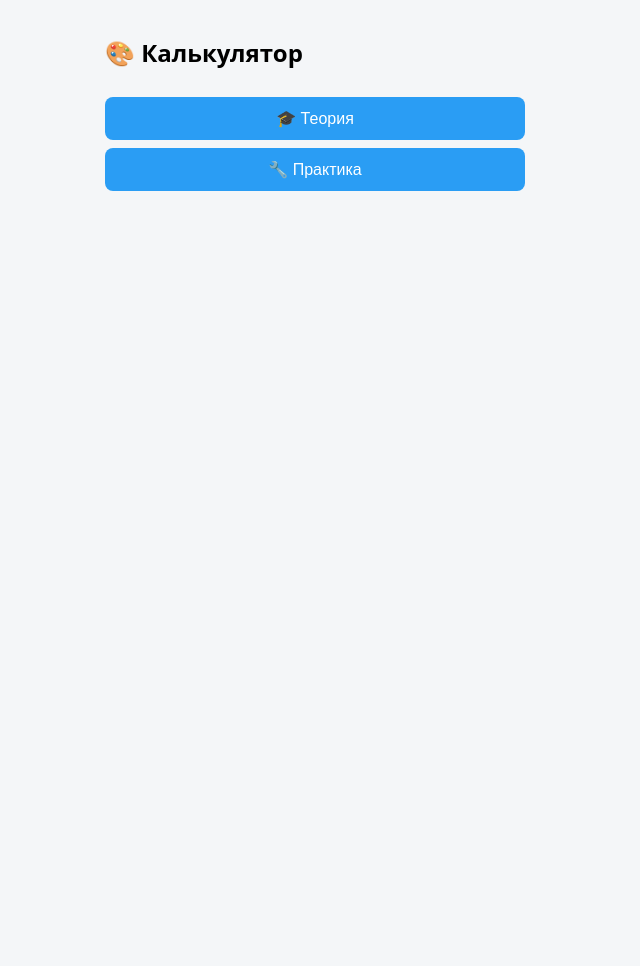
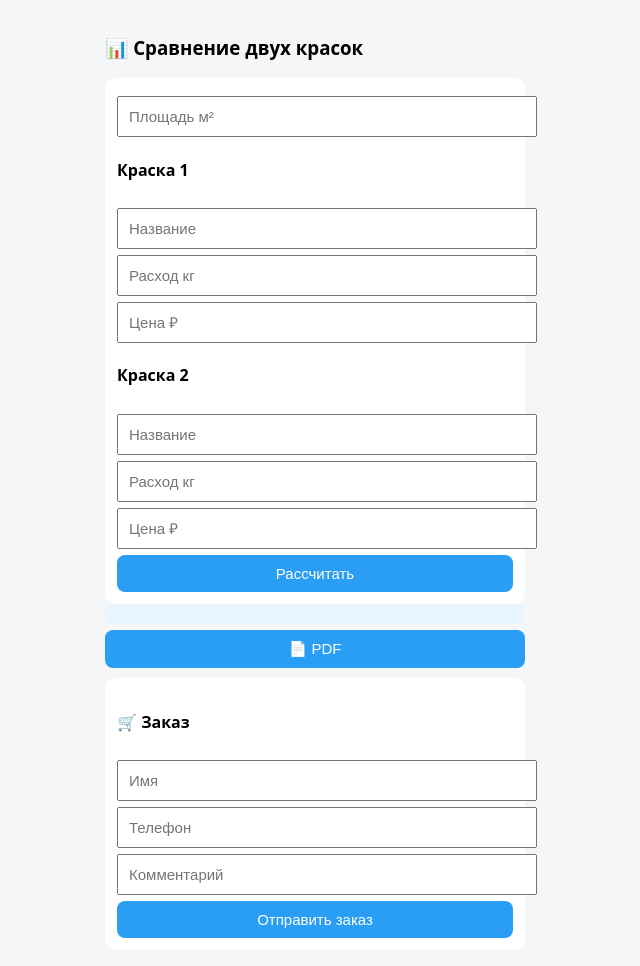
Before and after one commit to 10n1ck-cmd/paint-calculator-bot, a Flask app: page / in a window 1280 px wide. Shown: the whole page, without its empty margins (325-965 px from the left). Before the commit the page ends 191 px from the top, so only its background shows below. Run offline with Flask 3, Linux system fonts and the light colour scheme; some libraries are stand-ins or nearby versions.

Commit message:
Update index.html

```diff
--- a/templates/index.html
+++ b/templates/index.html
@@ -3,159 +3,98 @@
 <head>
 <meta charset="UTF-8">
 <meta name="viewport" content="width=device-width, initial-scale=1">
-<title>Калькулятор порошковой краски</title>
-
+<title>Paint Calc</title>
 <script src="https://telegram.org/js/telegram-web-app.js"></script>
 
 <style>
-body {
-    font-family: system-ui, sans-serif;
-    background: #f4f6f8;
-    margin: 0;
-}
-.container {
-    max-width: 420px;
-    margin: auto;
-    padding: 16px;
-}
-button {
-    width: 100%;
-    padding: 12px;
-    margin-top: 8px;
-    border: none;
-    border-radius: 8px;
-    background: #2a9df4;
-    color: #fff;
-    font-size: 16px;
-}
-input {
-    width: 100%;
-    padding: 10px;
-    margin-top: 6px;
-    font-size: 16px;
-}
-.card {
-    background: #fff;
-    padding: 12px;
-    margin-top: 12px;
-    border-radius: 10px;
-}
-.hidden { display: none; }
-.result {
-    background: #e9f5ff;
-    padding: 10px;
-    border-radius: 8px;
-    margin-top: 12px;
-}
-.error {
-    background: #ffdede;
-    padding: 10px;
-    border-radius: 8px;
-    margin-top: 12px;
-}
+body{font-family:system-ui;background:#f4f6f8;margin:0}
+.container{max-width:420px;margin:auto;padding:16px}
+input,button{width:100%;padding:10px;margin-top:6px;font-size:15px}
+button{background:#2a9df4;color:#fff;border:0;border-radius:8px}
+.card{background:#fff;padding:12px;border-radius:10px;margin-top:10px}
+.result{background:#e9f5ff;padding:10px;border-radius:8px}
 </style>
 </head>
 
 <body>
 <div class="container">
-<h2>🎨 Калькулятор</h2>
 
-<button onclick="showTheory()">🎓 Теория</button>
-<button onclick="showPractice()">🔧 Практика</button>
+<h3>📊 Сравнение двух красок</h3>
 
-<div id="theory" class="card hidden">
-    <input id="t_area" placeholder="Площадь м²">
-    <input id="t_density" placeholder="Плотность г/см³">
-    <input id="t_thickness" placeholder="Толщина мкм">
-    <input id="t_price" placeholder="Цена ₽/кг">
-    <button onclick="calcTheory()">Рассчитать</button>
+<div class="card">
+<input id="area" placeholder="Площадь м²">
+
+<h4>Краска 1</h4>
+<input id="p1_name" placeholder="Название">
+<input id="p1_cons" placeholder="Расход кг">
+<input id="p1_price" placeholder="Цена ₽">
+
+<h4>Краска 2</h4>
+<input id="p2_name" placeholder="Название">
+<input id="p2_cons" placeholder="Расход кг">
+<input id="p2_price" placeholder="Цена ₽">
+
+<button onclick="calc()">Рассчитать</button>
 </div>
 
-<div id="practice" class="card hidden">
-    <input id="p_area" placeholder="Площадь м²">
-    <input id="p_cons" placeholder="Расход кг">
-    <input id="p_price" placeholder="Цена ₽/кг">
-    <button onclick="calcPractice()">Рассчитать</button>
+<div id="out" class="result"></div>
+
+<button onclick="makePDF()">📄 PDF</button>
+
+<div class="card">
+<h4>🛒 Заказ</h4>
+<input id="name" placeholder="Имя">
+<input id="phone" placeholder="Телефон">
+<input id="comment" placeholder="Комментарий">
+<button onclick="order()">Отправить заказ</button>
 </div>
 
-<div id="msg" class="result hidden"></div>
 </div>
 
 <script>
 Telegram.WebApp.expand();
+let last;
 
-function showTheory(){
-    theory.classList.remove('hidden');
-    practice.classList.add('hidden');
-    msg.classList.add('hidden');
+function v(id){return parseFloat(document.getElementById(id).value.replace(',', '.'));}
+
+async function calc(){
+    const data = {
+        mode:'practical',
+        area:v('area'),
+        paints:[
+            {name:p1_name.value, consumption:v('p1_cons'), price:v('p1_price')},
+            {name:p2_name.value, consumption:v('p2_cons'), price:v('p2_price')}
+        ]
+    };
+    const r = await fetch('/api/calculate',{method:'POST',headers:{'Content-Type':'application/json'},body:JSON.stringify(data)}).then(r=>r.json());
+    last = r;
+
+    out.innerHTML = r.results.map(p=>`
+        <b>${p.name}</b><br>
+        Стоимость: ${p.cost} ₽<br>
+        Цена м²: ${p.cost_per_sqm} ₽<br><br>
+    `).join('') + `<b>Выгоднее: ${r.cheaper.name}</b>`;
 }
 
-function showPractice(){
-    practice.classList.remove('hidden');
-    theory.classList.add('hidden');
-    msg.classList.add('hidden');
+async function makePDF(){
+    const r = await fetch('/api/pdf',{method:'POST',headers:{'Content-Type':'application/json'},body:JSON.stringify({area:area.value,results:last.results})});
+    const blob = await r.blob();
+    Telegram.WebApp.openLink(URL.createObjectURL(blob));
 }
 
-function num(id){
-    const v = document.getElementById(id).value.replace(',', '.');
-    if(!v) throw "Заполните все поля";
-    return parseFloat(v);
-}
-
-async function send(data){
-    const r = await fetch('/api/calculate',{
+async function order(){
+    await fetch('/api/order',{
         method:'POST',
         headers:{'Content-Type':'application/json'},
-        body:JSON.stringify(data)
+        body:JSON.stringify({
+            name:name.value,
+            phone:phone.value,
+            comment:comment.value,
+            paint:last.cheaper.name,
+            cost:last.cheaper.cost
+        })
     });
-    const j = await r.json();
-    if(!r.ok) throw j.error;
-    return j;
-}
-
-async function calcTheory(){
-    try{
-        const r = await send({
-            mode:'theoretical',
-            area:num('t_area'),
-            paint1:{
-                density:num('t_density'),
-                thickness:num('t_thickness'),
-                price:num('t_price')
-            }
-        });
-        show(r.paint1);
-    }catch(e){ showError(e); }
-}
-
-async function calcPractice(){
-    try{
-        const r = await send({
-            mode:'practical',
-            area:num('p_area'),
-            paint1:{
-                consumption:num('p_cons'),
-                price:num('p_price')
-            }
-        });
-        show(r.paint1);
-    }catch(e){ showError(e); }
-}
-
-function show(p){
-    msg.className = "result";
-    msg.innerHTML =
-        `Расход: <b>${p.consumption} кг</b><br>
-         Покрытие: <b>${p.coverage} м²/кг</b><br>
-         Стоимость: <b>${p.cost} ₽</b><br>
-         Цена м²: <b>${p.cost_per_sqm} ₽</b>`;
-    msg.classList.remove('hidden');
-}
-
-function showError(e){
-    msg.className = "error";
-    msg.innerText = "Ошибка: " + e;
-    msg.classList.remove('hidden');
+    alert('Заказ отправлен');
 }
 </script>
 </body>
```
